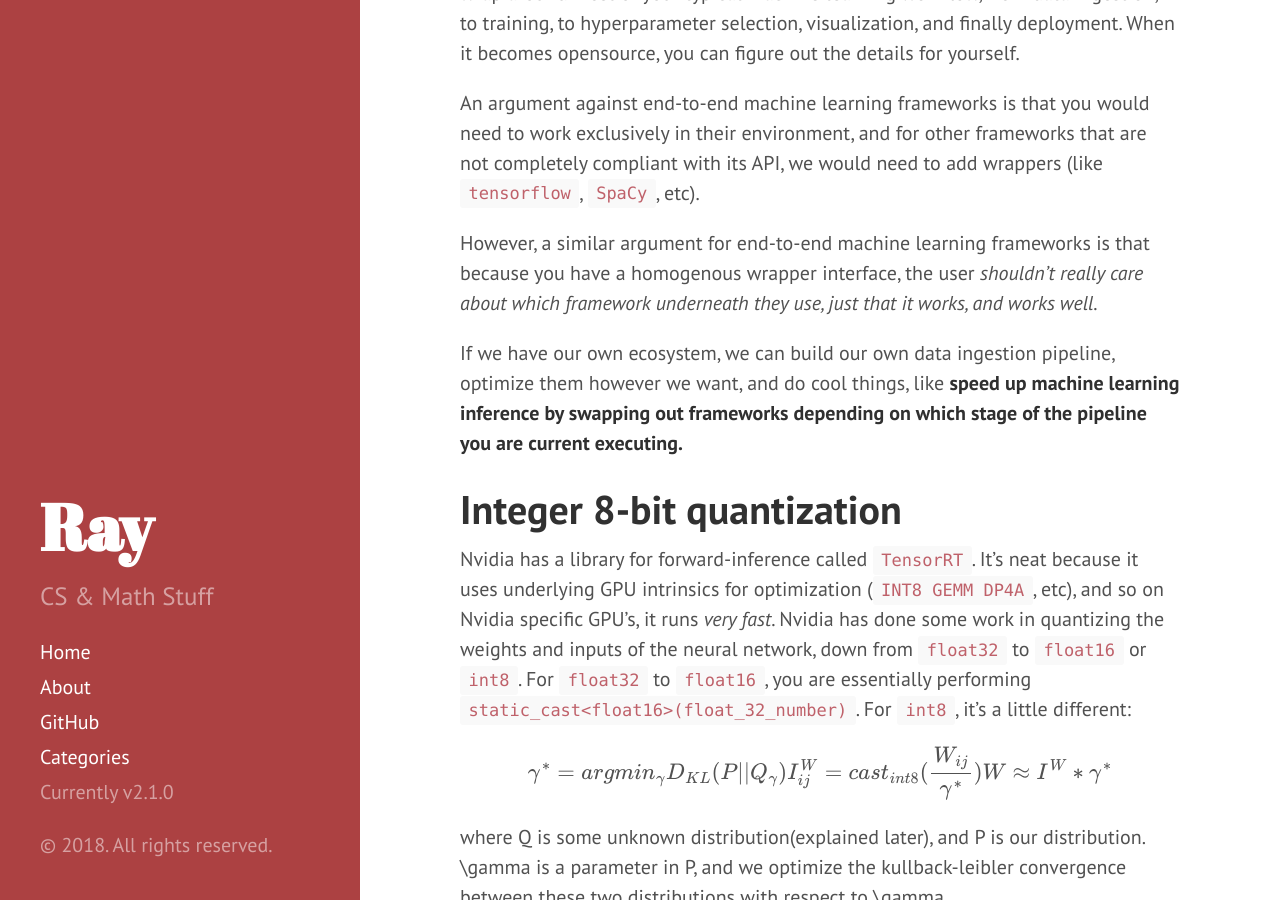
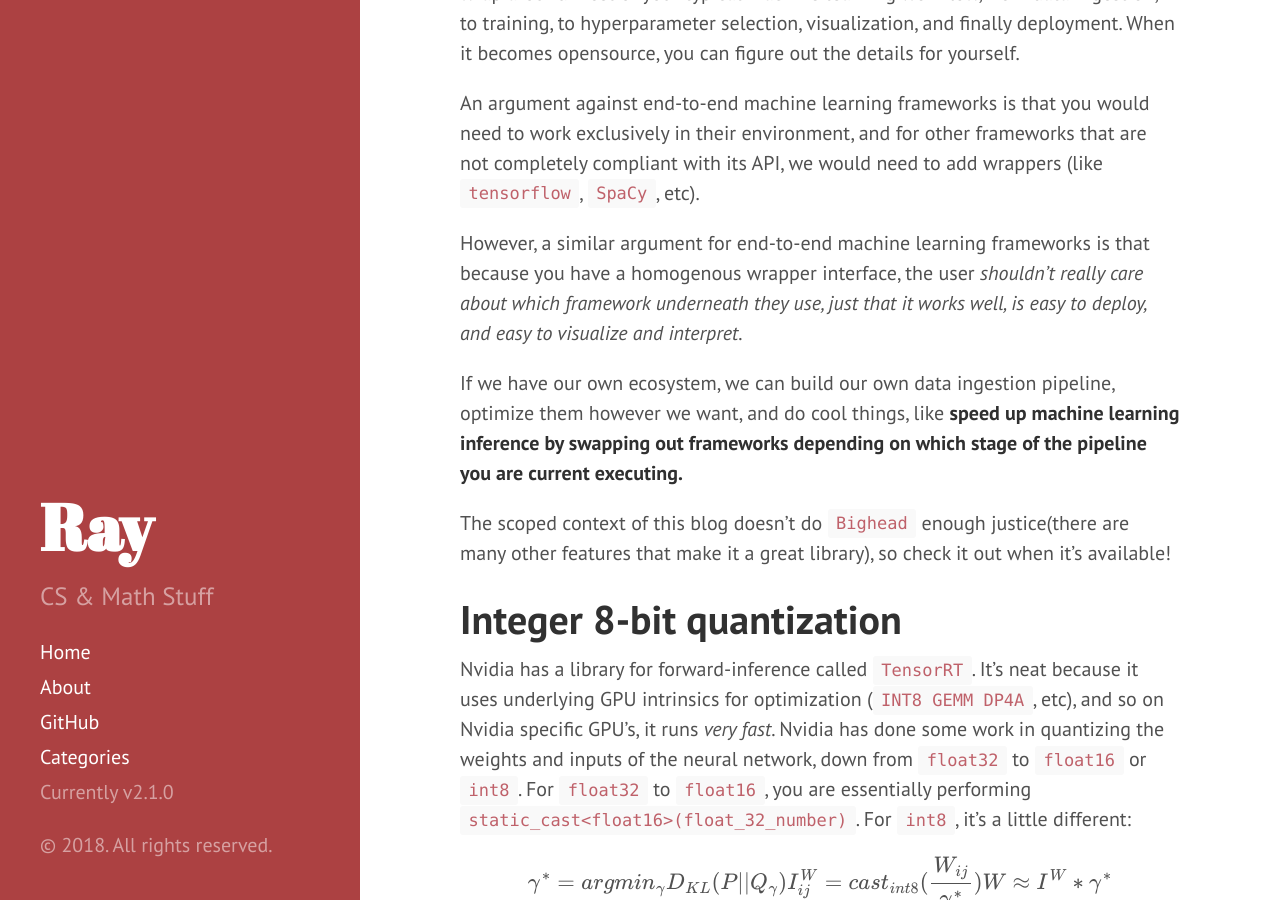
Before and after one commit to OneRaynyDay/oneraynyday.github.io, a Jekyll site: the page built from _posts/2018-08-30-Bighead-XNORNet.md, in a window 1280 px wide and 900 px high, scrolled down 666 px. Built offline with Jekyll 4.4.1, drawn with Linux system fonts in a browser that asks for light colours; formulas are drawn with MathJax 3.

Commit message:
more info

```diff
--- a/_posts/2018-08-30-Bighead-XNORNet.md
+++ b/_posts/2018-08-30-Bighead-XNORNet.md
@@ -20,9 +20,11 @@ Over the summer, I interned at Airbnb's machine learning infrastructure team, wo
 
 An argument against end-to-end machine learning frameworks is that you would need to work exclusively in their environment, and for other frameworks that are not completely compliant with its API, we would need to add wrappers (like `tensorflow`, `SpaCy`, etc).
 
-However, a similar argument for end-to-end machine learning frameworks is that because you have a homogenous wrapper interface, the user _shouldn't really care about which framework underneath they use, just that it works, and works well._
+However, a similar argument for end-to-end machine learning frameworks is that because you have a homogenous wrapper interface, the user _shouldn't really care about which framework underneath they use, just that it works well, is easy to deploy, and easy to visualize and interpret._
 
 If we have our own ecosystem, we can build our own data ingestion pipeline, optimize them however we want, and do cool things, like **speed up machine learning inference by swapping out frameworks depending on which stage of the pipeline you are current executing.**
+
+The scoped context of this blog doesn't do `Bighead` enough justice(there are many other features that make it a great library), so check it out when it's available!
 
 # Integer 8-bit quantization
 
```
